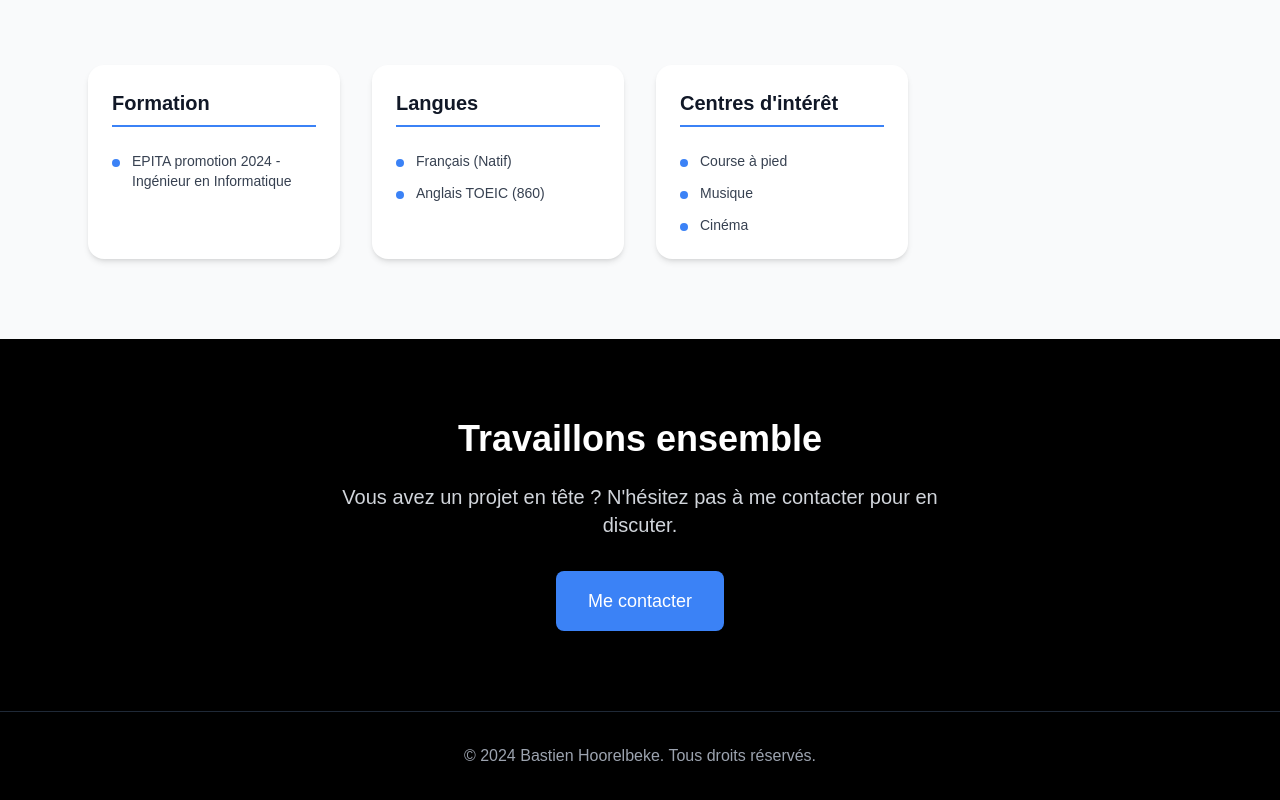
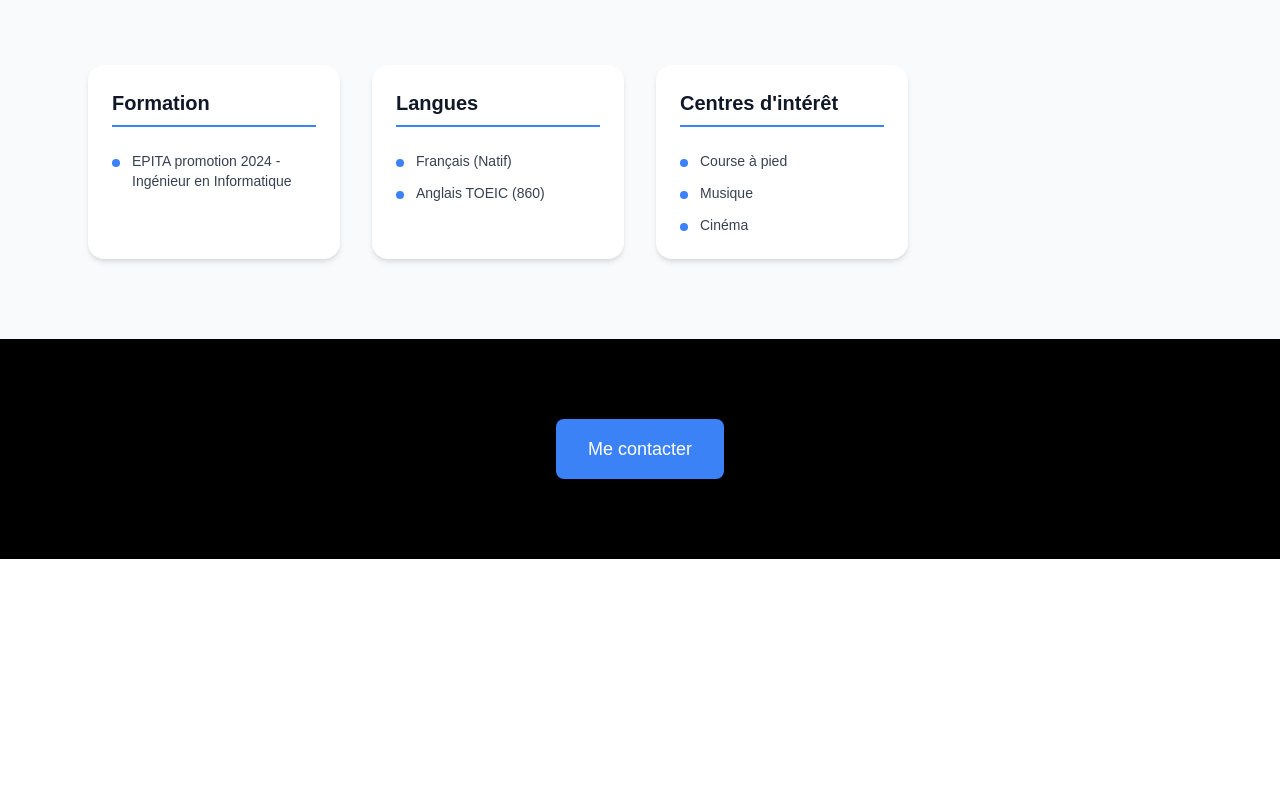
Before and after one commit to Bast-94/bast-94.github.io, a React (Vite) app: page / in a window 1280 px wide. Shown: the part 4366-5166 px from the top of the page. After the commit the page ends 4925 px from the top, so only its background shows below. Built offline with nearby package versions, Linux system fonts and the light colour scheme; a web font is replaced by a local one.

Commit message:
remove some unuseful text.

```diff
--- a/src/pages/Index.tsx
+++ b/src/pages/Index.tsx
@@ -36,10 +36,8 @@ export default function CVPage() {
           {/* Contact Section */}
           <section id="contact" className="py-20 bg-black dark:bg-gray-900 text-white">
             <div className="max-w-4xl mx-auto px-6 text-center">
-              <h2 className="text-4xl font-bold mb-6">Travaillons ensemble</h2>
-              <p className="text-xl text-gray-300 dark:text-gray-400 mb-8 max-w-2xl mx-auto">
-                Vous avez un projet en tête ? N'hésitez pas à me contacter pour en discuter.
-              </p>
+
+
               <a
                 href={`mailto:${cvData.contact.email}`}
                 className="inline-block bg-accent text-white px-8 py-4 rounded-lg font-medium hover:bg-accent/90 transition-colors text-lg"
@@ -50,12 +48,8 @@ export default function CVPage() {
           </section>
         </main>
 
-        {/* Footer */}
-        <footer className="bg-black dark:bg-gray-900 text-gray-400 dark:text-gray-500 py-8 border-t border-gray-800 dark:border-gray-700">
-          <div className="max-w-6xl mx-auto px-6 text-center">
-            <p>© 2024 {cvData.contact.name}. Tous droits réservés.</p>
-          </div>
-        </footer>
+
+
       </div>
     </ThemeProvider>
   )
```
